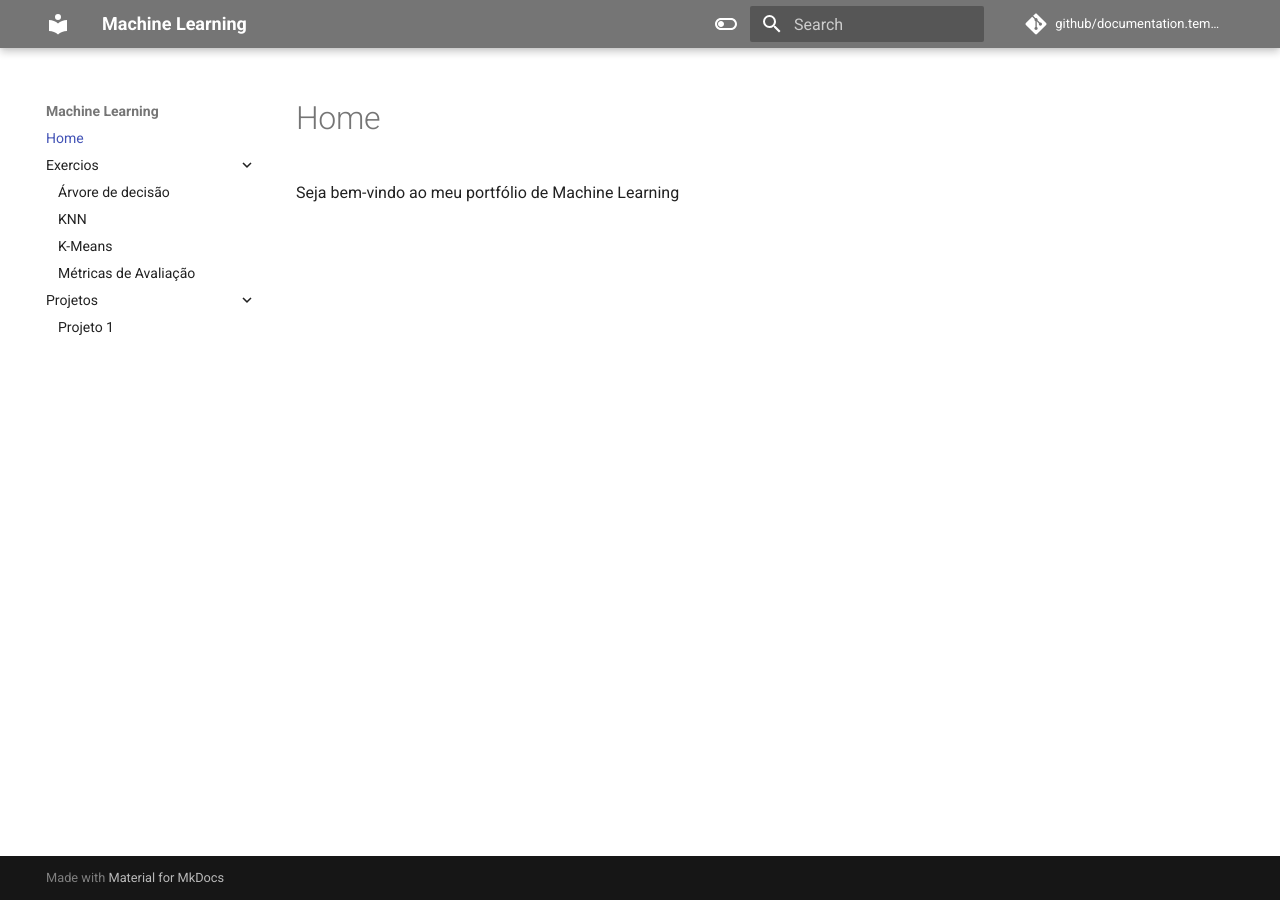
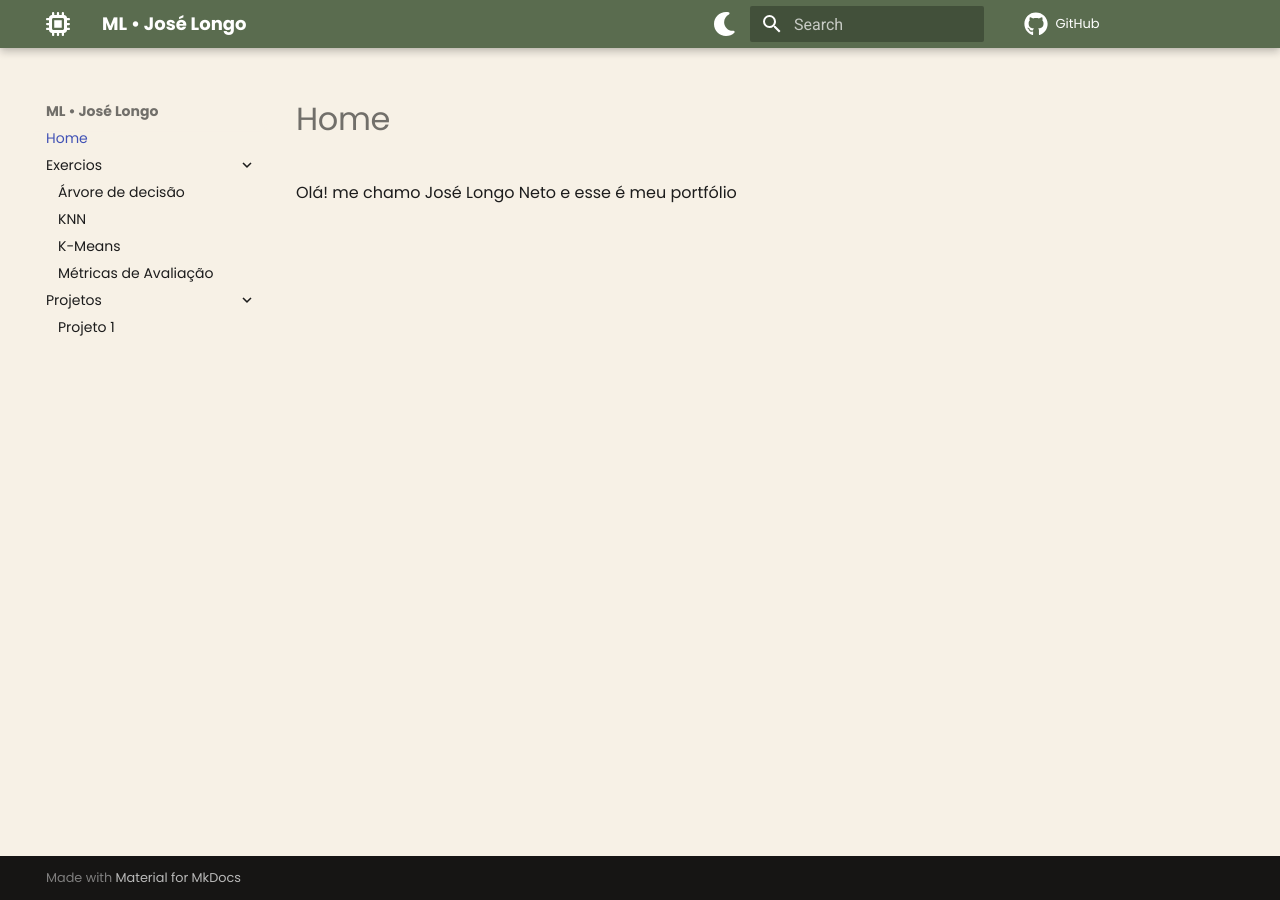
Before and after one commit to Jose-Longo-A/Machine-Learning, an MkDocs documentation site: the page built from docs/index.md, in a window 1280 px wide. Built offline with MkDocs 1.6.1 and Material for MkDocs 9.7.7, drawn with Linux system fonts in a browser that asks for light colours; comment, search, counter and statistics services are not loaded.

Commit message:
Mudança no visual do site.
Alterei o esquema de cores, icones e textos do site.

```diff
--- /dev/null
+++ b/docs/assets/styles/overrides.css
@@ -0,0 +1,41 @@
+@import url("https://fonts.googleapis.com/css2?family=Poppins:wght@400;500;600;700&display=swap");
+
+/* ===== CLARO ===== */
+:root,
+[data-md-color-scheme="default"] {
+  --md-primary-fg-color:        #5A6C4F; /* header, links primários */
+  --md-primary-fg-color--light: #6f8362;
+  --md-primary-fg-color--dark:  #48553f;
+
+  --md-default-bg-color: #F7F1E6; /* fundo da página */
+  --md-default-fg-color: #1C1C1C; /* texto padrão */
+  --md-typeset-color:    #1C1C1C; /* texto no conteúdo */
+
+  --md-accent-fg-color:  #5A6C4F; /* cor de links/realces */
+  --md-code-bg-color:    #EEE6D6; /* fundo dos blocos de código */
+}
+
+/* Fonte global (opcional) */
+html, body {
+  font-family: "Poppins", system-ui, -apple-system, "Segoe UI", Roboto, Arial, sans-serif;
+}
+
+/* ===== ESCURO ===== */
+[data-md-color-scheme="slate"] {
+  --md-primary-fg-color:        #7D5BA6;
+  --md-primary-fg-color--light: #9172b3;
+  --md-primary-fg-color--dark:  #664a86;
+
+  --md-default-bg-color: #1C1C1C;
+  --md-default-fg-color: #F7F1E6;
+  --md-typeset-color:    #F7F1E6;
+
+  --md-accent-fg-color:  #7D5BA6;
+  --md-code-bg-color:    #2A2A2A;
+}
+
+[data-md-component="palette"] .md-header__button .md-icon {
+  width: 18px;
+  height: 18px;
+  transform: translateY(1px); /* pequeno ajuste vertical opcional */
+}
--- a/docs/index.md
+++ b/docs/index.md
@@ -1 +1 @@
-Seja bem-vindo ao meu portfólio de Machine Learning
+Olá! me chamo José Longo Neto e esse é meu portfólio
--- a/mkdocs.yml
+++ b/mkdocs.yml
@@ -1,8 +1,9 @@
-site_name: Machine Learning
+site_name: ML • José Longo
 site_author: José Longo
 site_url: https://Jose-Longo-A.github.io/Machine-Learning
 repo_url: https://github.com/Jose-Longo-A/Machine-Learning
-repo_name: github/documentation.template
+repo_name: GitHub
+
 
 theme:
   name: material
@@ -12,14 +13,14 @@ theme:
     - scheme: default
       primary: grey
       toggle:
-        icon: material/toggle-switch-off-outline
+        icon: fontawesome/solid/moon
         name: Switch to dark mode
 
     # Palette toggle for automatic mode
     - media: "(prefers-color-scheme)"
       primary: grey
       toggle:
-        icon: material/toggle-switch
+        icon: fontawesome/solid/sun
         name: Switch to light mode
 
     # Palette toggle for light mode
@@ -27,7 +28,7 @@ theme:
       scheme: default
       primary: grey
       toggle:
-        icon: material/toggle-switch-off-outline
+        icon: fontawesome/solid/moon
         name: Switch to dark mode
 
     # Palette toggle for dark mode
@@ -35,7 +36,7 @@ theme:
       primary: grey
       scheme: slate
       toggle:
-        icon: material/toggle-switch
+        icon: fontawesome/solid/sun
         name: Switch to system preference
   features:
     - content.code.copy
@@ -50,6 +51,8 @@ theme:
     - navigation.expand
   icon:
     # logo: assets/images/devops
+    repo: fontawesome/brands/github
+    logo: fontawesome/solid/microchip
     admonition:
       note: fontawesome/solid/note-sticky
       abstract: fontawesome/solid/book
@@ -131,6 +134,9 @@ extra_javascript:
   - https://fastly.jsdelivr.net/npm/jquery/dist/jquery.min.js
   - https://fastly.jsdelivr.net/npm/echarts/dist/echarts.min.js
 
+extra_css:
+  - assets/styles/overrides.css
+
 nav:
   - Home: index.md
   #- This documentation: ./thisdocumentation/main.md
```
Also changed, not shown: docs/roteiros/roteiro1/maas.png (renamed from docs/roteiro1/maas.png), docs/roteiros/roteiro1/main.md (renamed from docs/roteiro1/main.md), docs/roteiros/roteiro2/main.md (renamed from docs/roteiro2/main.md), docs/roteiros/roteiro3/main.md (renamed from docs/roteiro3/main.md), docs/roteiros/roteiro4/limit.def.py (renamed from docs/roteiro4/limit.def.py), docs/roteiros/roteiro4/main.md (renamed from docs/roteiro4/main.md), docs/roteiros/roteiro4/smc.py (renamed from docs/roteiro4/smc.py).
